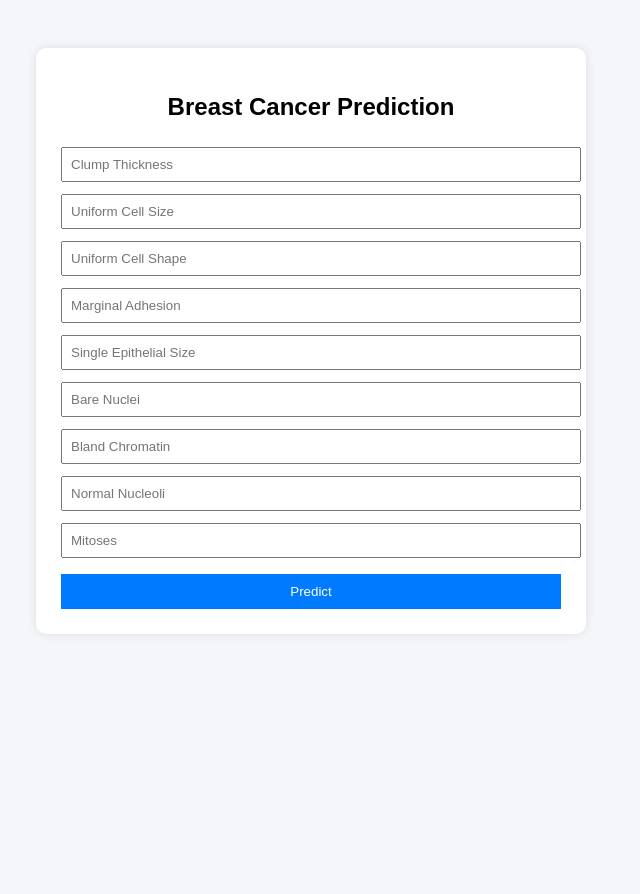
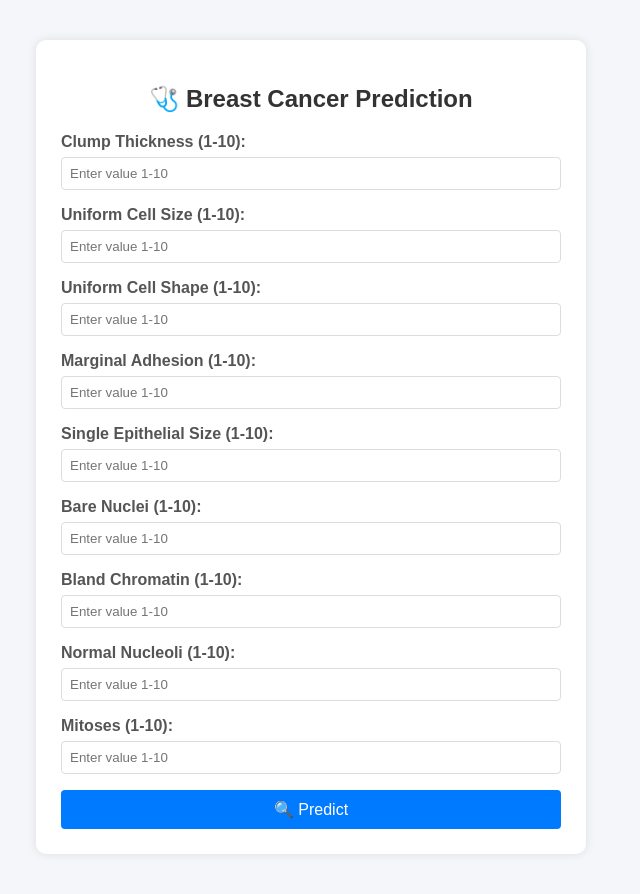
Before and after one commit to Nnorom-Chisom-Olivia/Olivia-breast-cancer-prediction-app, a Flask app: page / in a window 1280 px wide. Shown: the whole page, without its empty margins (329-969 px from the left). Before the commit the page ends 609 px from the top, so only its background shows below. Run offline with Flask 3, Linux system fonts and the light colour scheme; parts of the project's set-up code (start-up, migrations or seed data) failed here and were passed over.

Commit message:
Fix:clean up depencies

```diff
--- a/Templates/index.html
+++ b/Templates/index.html
@@ -2,12 +2,14 @@
 <html lang="en">
 <head>
     <meta charset="UTF-8">
+    <meta name="viewport" content="width=device-width, initial-scale=1.0">
     <title>Breast Cancer Prediction</title>
     <style>
         body {
             font-family: Arial, sans-serif;
             background: #f4f6f9;
             padding: 40px;
+            margin: 0;
         }
         .container {
             background: white;
@@ -19,11 +21,21 @@
         }
         h2 {
             text-align: center;
+            color: #333;
+        }
+        label {
+            display: block;
+            margin-top: 10px;
+            font-weight: bold;
+            color: #555;
         }
         input {
             width: 100%;
             padding: 8px;
             margin: 6px 0;
+            border: 1px solid #ddd;
+            border-radius: 4px;
+            box-sizing: border-box;
         }
         button {
             width: 100%;
@@ -33,40 +45,66 @@
             border: none;
             margin-top: 10px;
             cursor: pointer;
+            border-radius: 4px;
+            font-size: 16px;
+        }
+        button:hover {
+            background: #0056b3;
         }
         .result {
             margin-top: 20px;
-            padding: 10px;
-            background: #eef;
+            padding: 15px;
+            background: #e7f3ff;
             border-radius: 5px;
             text-align: center;
+            border-left: 4px solid #007bff;
+        }
+        .result strong {
+            color: #333;
         }
     </style>
 </head>
 <body>
 
 <div class="container">
-    <h2>Breast Cancer Prediction</h2>
+    <h2>🩺 Breast Cancer Prediction</h2>
 
     <form method="POST">
-        <input type="number" step="any" name="clump_thickness" placeholder="Clump Thickness" required>
-        <input type="number" step="any" name="uniform_cell_size" placeholder="Uniform Cell Size" required>
-        <input type="number" step="any" name="uniform_cell_shape" placeholder="Uniform Cell Shape" required>
-        <input type="number" step="any" name="marginal_adhesion" placeholder="Marginal Adhesion" required>
-        <input type="number" step="any" name="single_epithelial_size" placeholder="Single Epithelial Size" required>
-        <input type="number" step="any" name="bare_nuclei" placeholder="Bare Nuclei" required>
-        <input type="number" step="any" name="bland_chromatin" placeholder="Bland Chromatin" required>
-        <input type="number" step="any" name="normal_nucleoli" placeholder="Normal Nucleoli" required>
-        <input type="number" step="any" name="mitoses" placeholder="Mitoses" required>
+        <label for="clump_thickness">Clump Thickness (1-10):</label>
+        <input type="number" step="1" min="1" max="10" name="clump_thickness" id="clump_thickness" placeholder="Enter value 1-10" required>
 
-        <button type="submit">Predict</button>
+        <label for="uniform_cell_size">Uniform Cell Size (1-10):</label>
+        <input type="number" step="1" min="1" max="10" name="uniform_cell_size" id="uniform_cell_size" placeholder="Enter value 1-10" required>
+
+        <label for="uniform_cell_shape">Uniform Cell Shape (1-10):</label>
+        <input type="number" step="1" min="1" max="10" name="uniform_cell_shape" id="uniform_cell_shape" placeholder="Enter value 1-10" required>
+
+        <label for="marginal_adhesion">Marginal Adhesion (1-10):</label>
+        <input type="number" step="1" min="1" max="10" name="marginal_adhesion" id="marginal_adhesion" placeholder="Enter value 1-10" required>
+
+        <label for="single_epithelial_size">Single Epithelial Size (1-10):</label>
+        <input type="number" step="1" min="1" max="10" name="single_epithelial_size" id="single_epithelial_size" placeholder="Enter value 1-10" required>
+
+        <label for="bare_nuclei">Bare Nuclei (1-10):</label>
+        <input type="number" step="1" min="1" max="10" name="bare_nuclei" id="bare_nuclei" placeholder="Enter value 1-10" required>
+
+        <label for="bland_chromatin">Bland Chromatin (1-10):</label>
+        <input type="number" step="1" min="1" max="10" name="bland_chromatin" id="bland_chromatin" placeholder="Enter value 1-10" required>
+
+        <label for="normal_nucleoli">Normal Nucleoli (1-10):</label>
+        <input type="number" step="1" min="1" max="10" name="normal_nucleoli" id="normal_nucleoli" placeholder="Enter value 1-10" required>
+
+        <label for="mitoses">Mitoses (1-10):</label>
+        <input type="number" step="1" min="1" max="10" name="mitoses" id="mitoses" placeholder="Enter value 1-10" required>
+
+        <button type="submit">🔍 Predict</button>
     </form>
 
     {% if prediction %}
-        <div class="result">
-            <strong>Prediction:</strong> {{ prediction }} <br>
-            <strong>Probability:</strong> {{ probability }}
-        </div>
+    <div class="result">
+        <strong>Prediction:</strong> {{ prediction }}<br>
+        <strong>Probability:</strong> {{ probability }}
+    </div>
     {% endif %}
 </div>
 
--- a/app.py
+++ b/app.py
@@ -1,6 +1,7 @@
 from flask import Flask, render_template, request
 import numpy as np
 import joblib
+import os
 from tensorflow import keras
 
 app = Flask(__name__)
@@ -59,4 +60,4 @@ def index():
 
 if __name__ == "__main__":
     port = int(os.environ.get("PORT", 5000))
-    app.run(host='0.0.0.0', port=port, debug=True)
+    app.run(host='0.0.0.0', port=port, debug=False)
```
Also changed, not shown: 1 other file.
